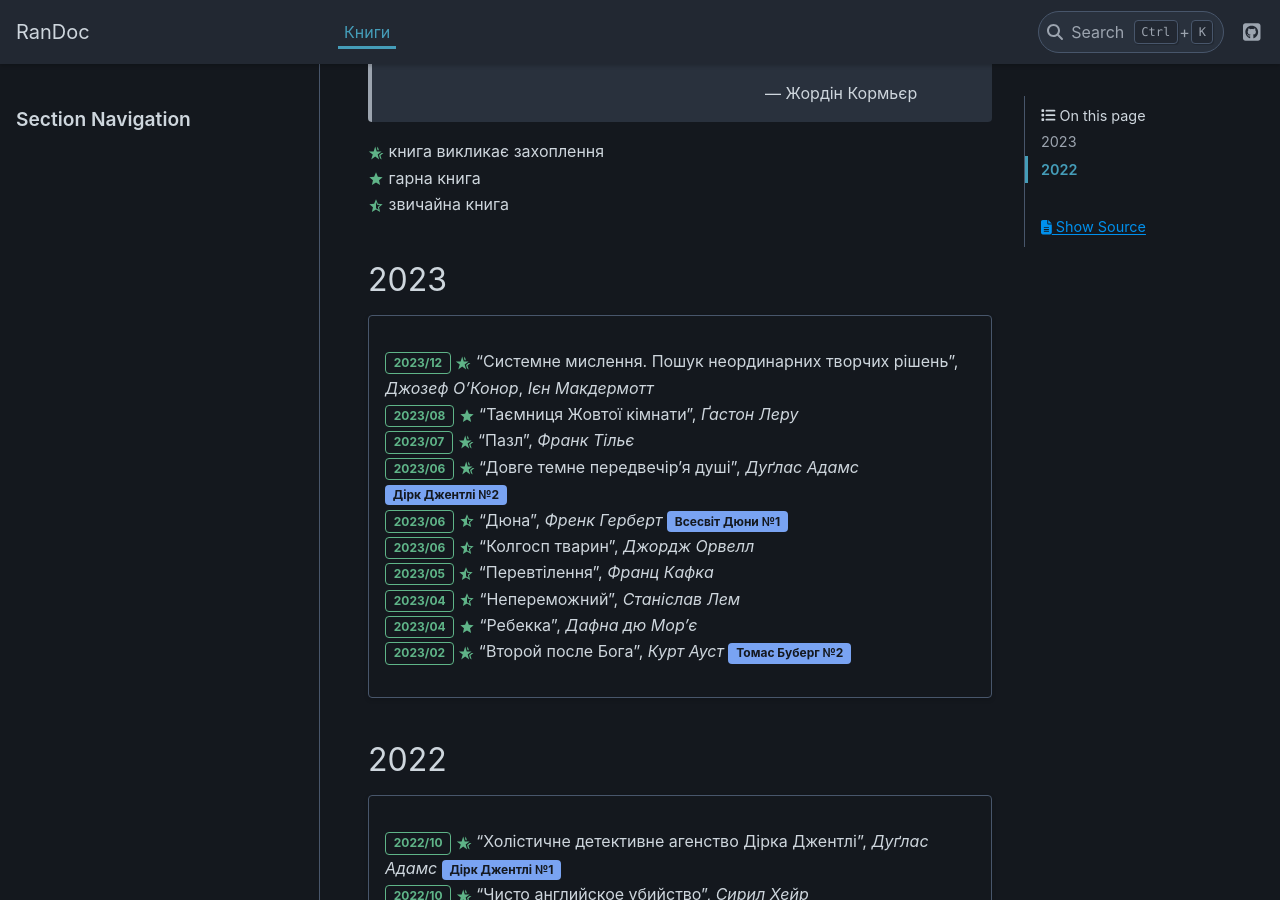
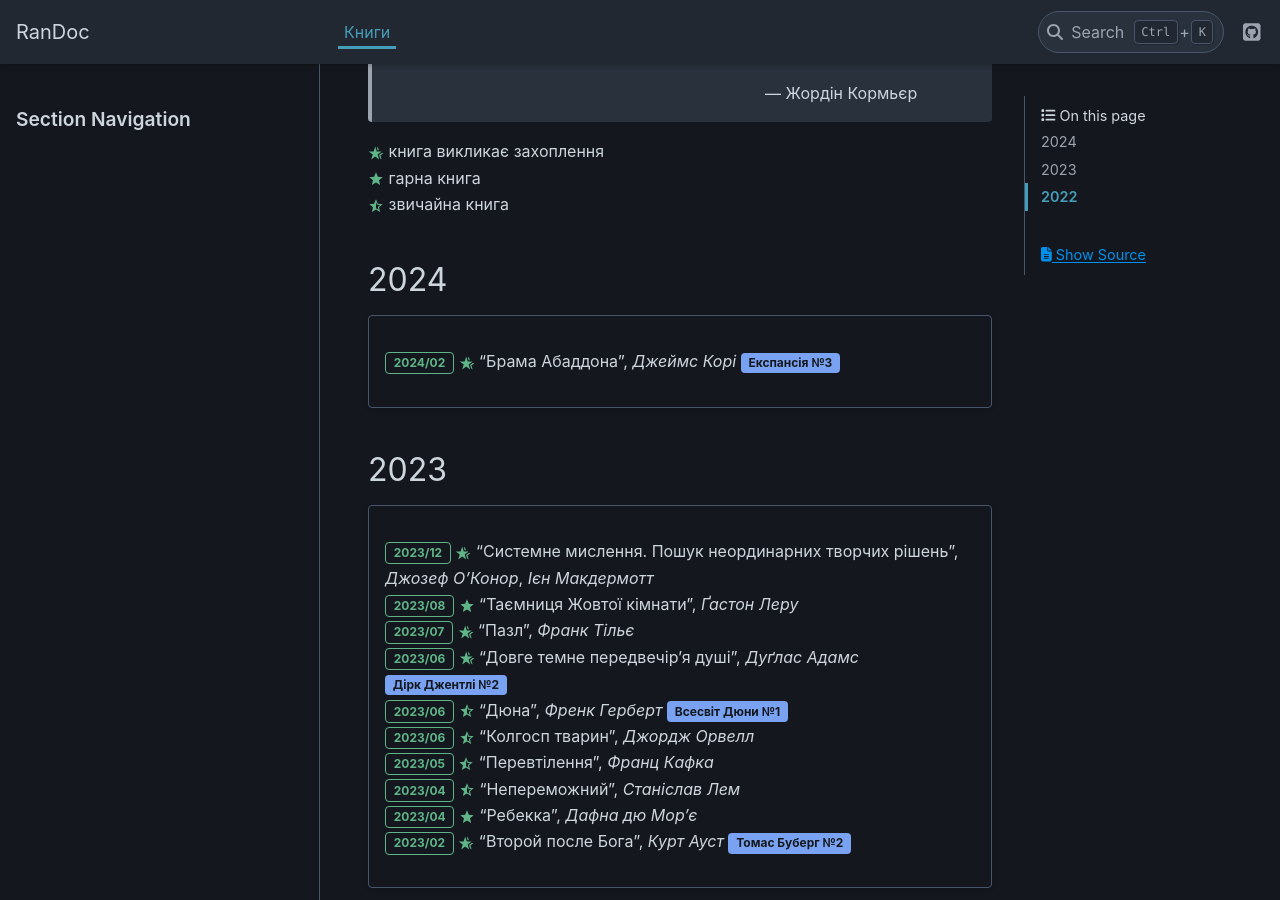
Before and after one commit to grembeter/randoc, a Sphinx documentation site: the page built from docs/source/books.rst, in a window 1280 px wide and 900 px high, scrolled down 343 px. Built offline with Sphinx 7.4.7 and the PyData theme 0.15.4, drawn with Linux system fonts in a browser that asks for light colours.

Commit message:
books: add 2024/02
Signed-off-by: grygorii tertychnyi <grembeter@outlook.com>

```diff
--- a/docs/source/books.rst
+++ b/docs/source/books.rst
@@ -21,6 +21,13 @@
 | |+| книга викликає захоплення
 | |/| гарна книга
 | |-| звичайна книга
+
+2024
+####
+
+.. card::
+
+   | :bdg-success-line:`2024/02` |+| "Брама Абаддона", *Джеймс Корі* :bdg-info:`Експансія №3`
 
 2023
 ####
```
